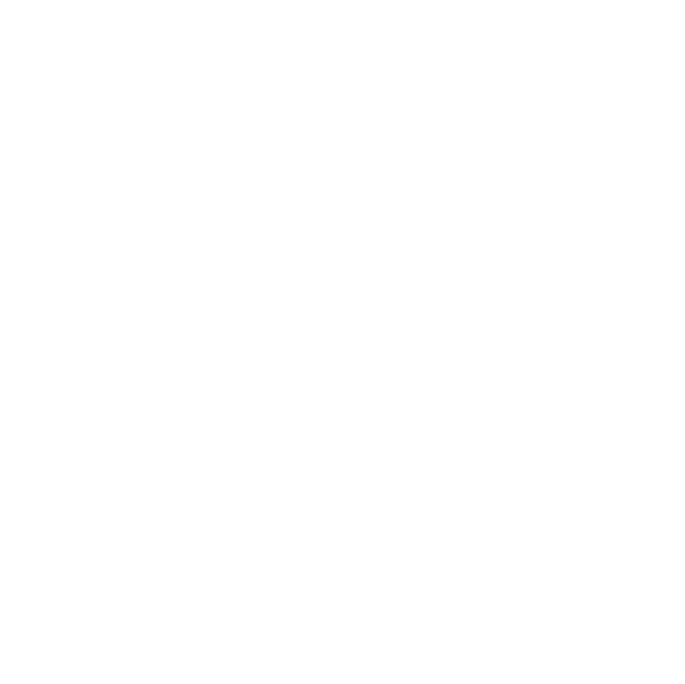
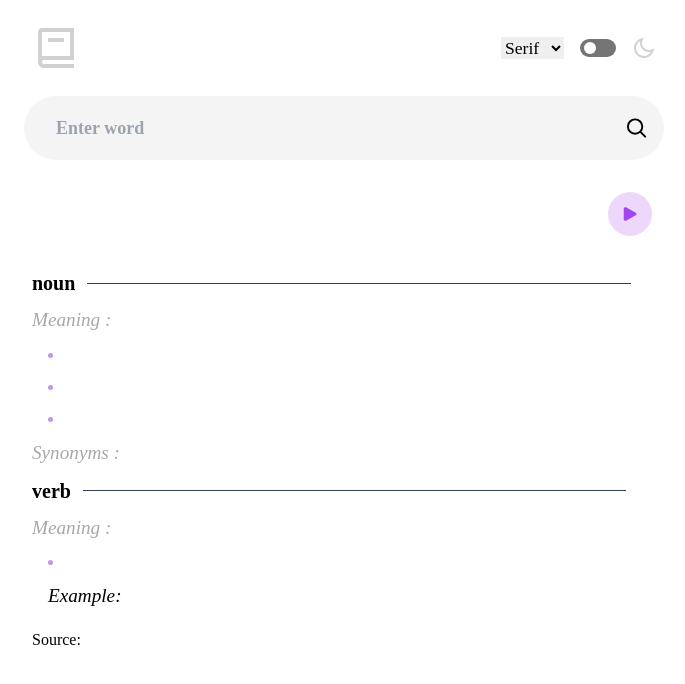
Before and after one commit to Sye-5pace/Dictionary-web-app, an Angular app: page / in a window 1280 px wide. Shown: the top 684 px of the page, without its empty margins (296-981 px from the left). Built offline with nearby package versions, Linux system fonts and the light colour scheme; a web font is replaced by a local one.

Commit message:
feat: integrate font service into header component

```diff
--- a/src/app/components/dictionary/dictionary.component.html
+++ b/src/app/components/dictionary/dictionary.component.html
@@ -1,3 +1,56 @@
 <main  class=" w-[50%] mobile:w-[70%] mx-auto flex flex-col gap-y-8" >
-
+  <section class="w-full rounded-[4rem] bg-[#f4f4f4] cursor-pointer h-[4rem] mobile:h-[6rem] tablet:h-[6rem] hover: flex flex-row items-center px-4 justify-between hover:border-[#a245ec] hover:border-[1px]" >
+    <input   class="pl-4 focus:outline-none  bg-[#f4f4f4] font-serif font-semibold text-[1.125rem] w-full " placeholder="Enter word"/>
+    <svg  class="w-6 h-6 stroke-[#c497e3] cursor-pointer" xmlns="http://www.w3.org/2000/svg" fill="none" viewBox="0 0 24 24" stroke-width="2" stroke="currentColor" class="w-6 h-6 ">
+      <path stroke-linecap="round" stroke-linejoin="round" d="M21 21l-5.197-5.197m0 0A7.5 7.5 0 105.196 5.196a7.5 7.5 0 0010.607 10.607z" />
+    </svg>
+  </section>
+  <section   class="flex flex-row items-center justify-between px-3">
+    <div  class="flex flex-col py-2 font-serif">
+      <h1 class="font-bold text-[2rem]"></h1>
+      <p class="pl-2 text-[0.8rem] font-normal text-[#c497e3]"></p>
+    </div>
+    <div   class="hover:bg-opacity-5 hover:border-[#a245ec] hover:border-[1px] rounded-full bg-[#e9cefb] w-11 h-11 bg-opacity-80 flex flex-row items-center justify-center cursor-pointer">
+      <svg  xmlns="http://www.w3.org/2000/svg" viewBox="0 0 24 24" fill="currentColor" class="w-5 h-5 fill-[#a446ee]">
+        <path fill-rule="evenodd" d="M4.5 5.653c0-1.426 1.529-2.33 2.779-1.643l11.54 6.348c1.295.712 1.295 2.573 0 3.285L7.28 19.991c-1.25.687-2.779-.217-2.779-1.643V5.653z" clip-rule="evenodd" />
+      </svg>
+      <svg  xmlns="http://www.w3.org/2000/svg" fill="none" viewBox="0 0 24 24" stroke-width="2.5" stroke="currentColor" class="w-5 h-5 stroke-[#a446ee] hidden">
+        <path stroke-linecap="round" stroke-linejoin="round" d="M15.75 5.25v13.5m-7.5-13.5v13.5" />
+      </svg>
+      <audio  src=""></audio>
+    </div>
+  </section>
+  <section class="flex flex-col pl-2 gap-y-2">
+    <div class="flex flex-row items-center gap-3">
+      <p class="font-bold text-[1.25rem]">noun</p>
+      <div class="bg-slate-700 w-[86%] h-[0.02rem]"></div>
+    </div>
+    <p class="text-[#a9a8a8] font-thin italic font-serif text-[1.2rem]">Meaning :</p>
+    <div class=" pl-4 marker:text-[#c497e3] flex flex-col gap-2">
+      <li id="noun-meaning-1"></li>
+      <li id="noun-meaning-2"></li>
+      <li id="noun-meaning-3"></li>
+    </div>
+    <div class="flex flex-row items-center gap-4">
+      <p class="text-[#a9a8a8] font-serif text-[1.2rem] font-thin italic">Synonyms :</p>
+      <span id="synonyms-value" class="flex flex-row flex-wrap gap-2"></span>
+    </div>
+    <div class="flex flex-row items-center gap-3">
+      <p class="font-bold text-[1.25rem]">verb</p>
+      <div class="bg-slate-700 w-[86%] h-[0.02rem]"></div>
+    </div>
+    <p class="text-[#a9a8a8] font-serif text-[1.2rem] font-thin italic">Meaning :</p>
+    <div  class="pl-4 marker:text-[#c497e3] flex flex-col gap-y-2">
+      <li id="verb-meaning"></li>
+      <div class="font-serif text-[1.2rem] font-thin">
+        <span id="example" class="italic">Example:</span>
+        <p id="verb-example" class="ml-8 font-medium text-[0.85rem]"> </p>
+      </div>
+    </div>
+    <div class="w-full h-[0.04rem]"></div>
+    <div class="flex flex-row gap-2">
+      <p>Source:</p>
+      <a id="source-link" target="_blank"></a>
+    </div>
+  </section>
 </main>
--- a/src/app/components/header/header.component.html
+++ b/src/app/components/header/header.component.html
@@ -1,4 +1,21 @@
 
 <header class=" w-[50%] mobile:w-[70%] mx-auto mt-6 flex flex-row items-center justify-between px-2">
-
+  <svg  class="w-12 h-12 fill-[#d0d1d0]" xmlns="http://www.w3.org/2000/svg" viewBox="0 0 24 24"><path fill="none" d="M0 0h24v24H0z">
+    </path><path d="M21 18H6C5.44772 18 5 18.4477 5 19C5 19.5523 5.44772 20 6 20H21V22H6C4.34315 22 3 20.6569 3 19V4C3 2.89543 3.89543 2 5 2H21V18ZM5 16.05C5.16156 16.0172 5.32877 16 5.5 16H19V4H5V16.05ZM16 9H8V7H16V9Z"></path>
+  </svg>
+  <div class="flex flex-row items-center gap-4">
+    <div class="flex flex-row items-center gap-2">
+      <select  name="fonts" id="fonts" class="cursor-pointer text-[1.1rem] font-medium" [(ngModel)]="selectedFont" (change)="onFontChange(selectedFont)">
+        @for(font of fontFamily; track font; let i = $index){
+          <option [value]="font">{{ font }}</option>
+        }
+      </select>
+    </div>
+    <div  class="bg-[#757575] rounded-[1.2rem] w-9 h-[1.125rem] flex flex-row items-center p-1 cursor-pointer">
+      <div  class="bg-[#fffffc] w-3 h-3  rounded-full switch"></div>
+    </div>
+    <svg  class="cursor-pointer w-6 h-6 fill-[#d0d1d0]" xmlns="http://www.w3.org/2000/svg" viewBox="0 0 24 24"><path fill="none" d="M0 0h24v24H0z">
+      </path><path d="M10 7C10 10.866 13.134 14 17 14C18.9584 14 20.729 13.1957 21.9995 11.8995C22 11.933 22 11.9665 22 12C22 17.5228 17.5228 22 12 22C6.47715 22 2 17.5228 2 12C2 6.47715 6.47715 2 12 2C12.0335 2 12.067 2 12.1005 2.00049C10.8043 3.27098 10 5.04157 10 7ZM4 12C4 16.4183 7.58172 20 12 20C15.0583 20 17.7158 18.2839 19.062 15.7621C18.3945 15.9187 17.7035 16 17 16C12.0294 16 8 11.9706 8 7C8 6.29648 8.08133 5.60547 8.2379 4.938C5.71611 6.28423 4 8.9417 4 12Z"></path>
+    </svg>
+  </div>
 </header>
--- a/src/app/components/header/header.component.ts
+++ b/src/app/components/header/header.component.ts
@@ -1,14 +1,30 @@
 import { Component,  } from '@angular/core';
+import { FontService } from '../../services/font.service';
+import { FormsModule } from '@angular/forms';
+
 
 @Component({
   selector: 'app-header',
   standalone: true,
+  imports: [FormsModule],
   templateUrl: './header.component.html',
   styleUrls: ['./header.component.css']
 })
 
 
 export class HeaderComponent {
+  selectedFont: string = 'serif'
   fontFamily: string[] = ['Serif', 'Sans', 'Mono'];
 
+  constructor(private fontService: FontService){}
+
+  ngOnInit(){
+    this.fontService.currentFont$.subscribe( font => this.selectedFont = font);
+  }
+
+  onFontChange(font: string){
+    this.fontService.changeFont(font)
+    this.selectedFont = font;
+  }
+
 }
```
